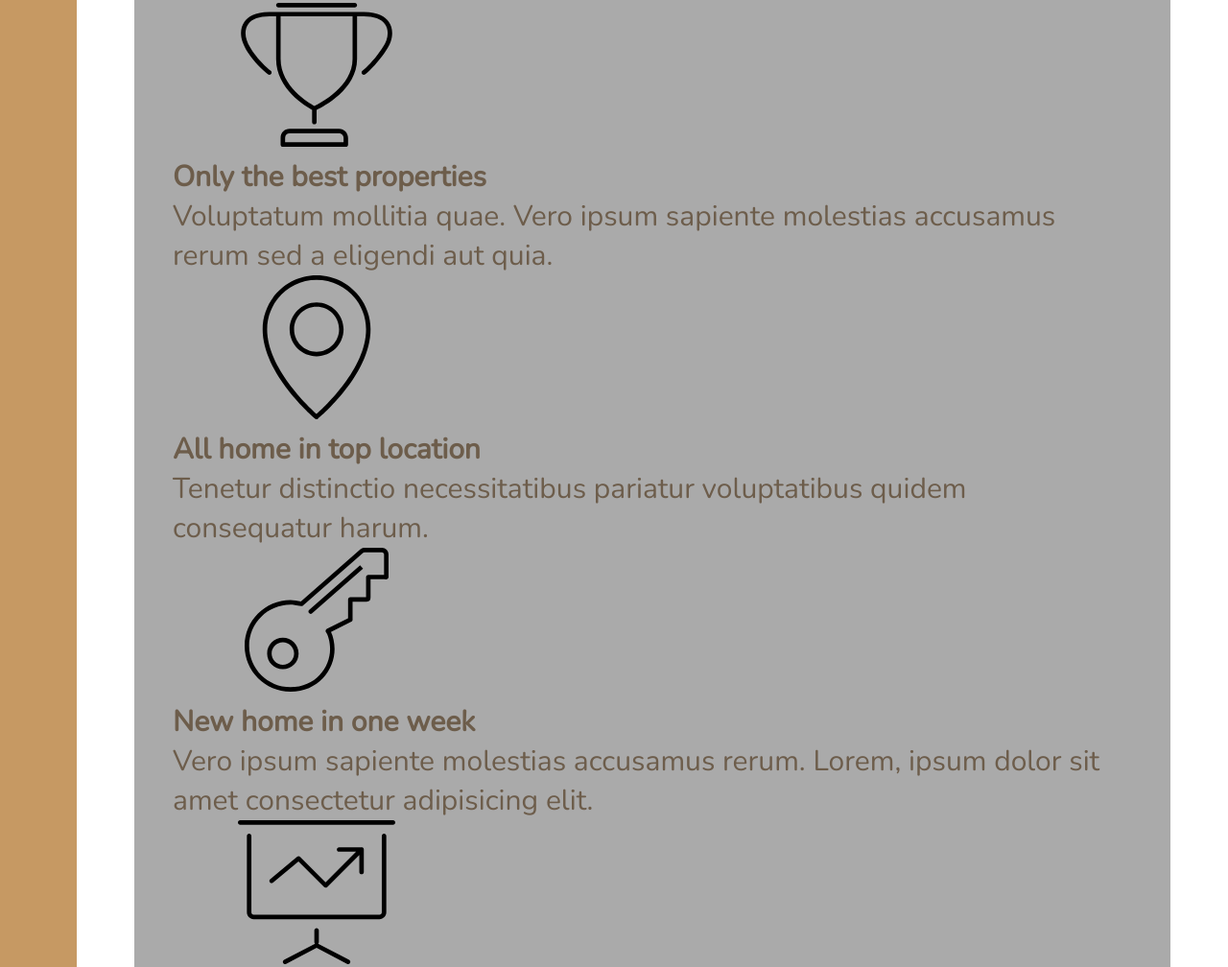
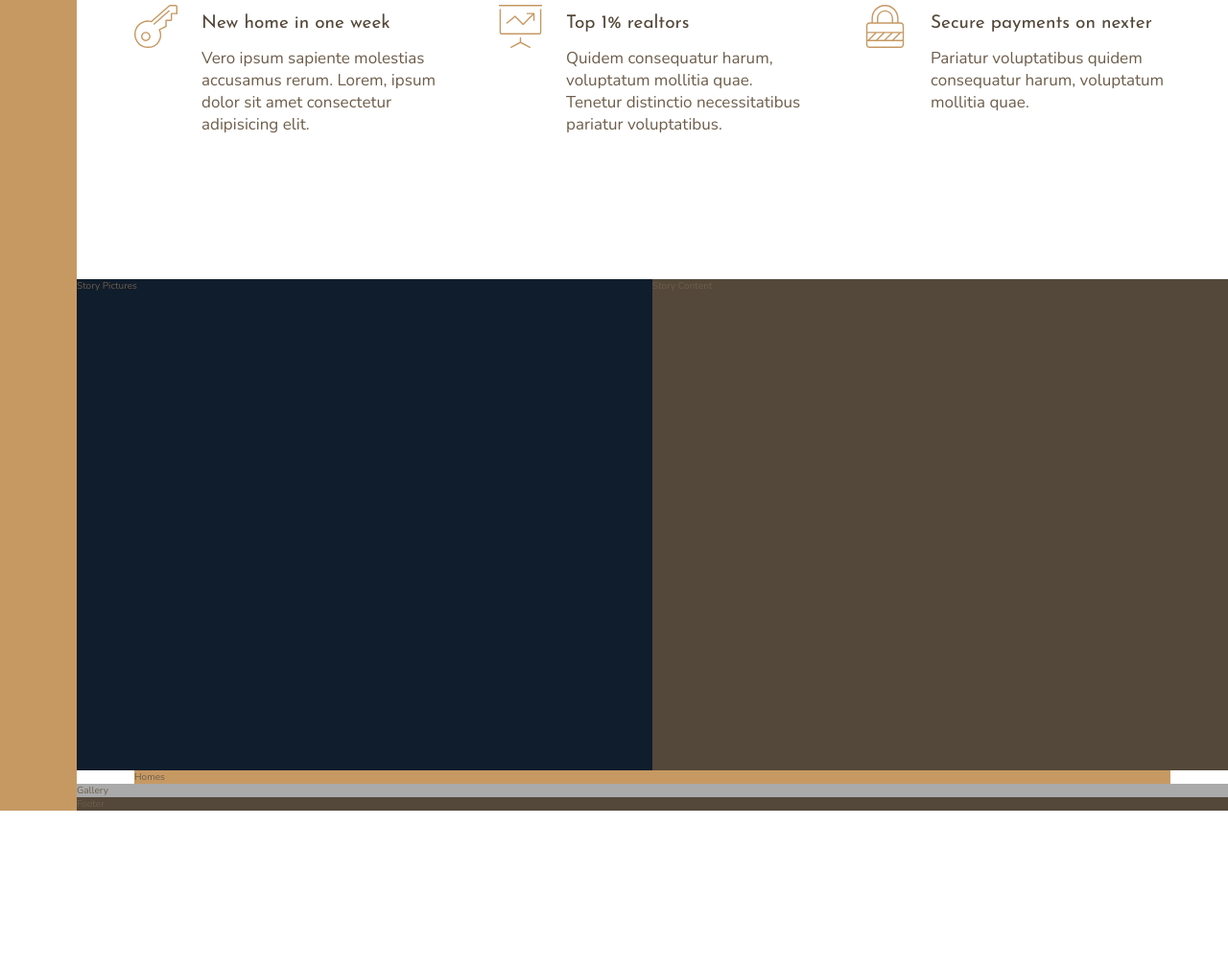
Before and after one commit to Asif-newaz/nexter, a website: page index.html in a window 1280 px wide. Shown: the part 961-1969 px from the top of the page at 96% size. After the commit the page ends 1806 px from the top, so only its background shows below. Drawn offline with nearby package versions, Linux system fonts and the light colour scheme.

Commit message:
update css file

```diff
--- a/css/style.css
+++ b/css/style.css
@@ -18,9 +18,17 @@ body {
   display: grid;
   grid-template-rows: 80vh min-content 40vw repeat(3, min-content);
   grid-template-columns: [sidebar-start] 8rem [sidebar-end full-start] minmax(6rem, 1fr) [center-start] repeat(8, [col-start] minmax(min-content, 14rem) [col-end]) [center-end] minmax(6rem, 1fr) [full-end]; }
-  .container > * {
-    padding: 40px;
-    font-size: 3rem; }
+
+.heading-1, .heading-2, .heading-3, .heading-4 {
+  font-family: "Josefin Sans", sans-serif;
+  font-weight: 400; }
+
+.heading-4 {
+  font-size: 1.9rem; }
+  .heading-4--light {
+    color: #f9f7f6; }
+  .heading-4--dark {
+    color: #54483a; }
 
 .sidebar {
   background-color: #c69963;
@@ -36,15 +44,33 @@ body {
   grid-column: col-end 6 / full-end; }
 
 .features {
-  background-color: #aaa;
-  grid-column: center-start / center-end; }
+  grid-column: center-start / center-end;
+  margin: 15rem 0;
+  display: grid;
+  grid-template-columns: repeat(auto-fit, minmax(25rem, 1fr));
+  grid-gap: 6rem;
+  align-items: start; }
+
+.feature {
+  display: grid;
+  grid-template-columns: min-content 1fr;
+  grid-row-gap: 1.5rem;
+  grid-column-gap: 2.5rem; }
+  .feature__icon {
+    fill: #c69963;
+    width: 4.5rem;
+    height: 4.5rem;
+    grid-row: 1 / span 2;
+    transform: translateY(-1rem); }
+  .feature__text {
+    font-size: 1.7rem; }
 
 .story__pictures {
-  background-color: #c69963;
+  background-color: #101d2c;
   grid-column: full-start / col-end 4; }
 
 .story__content {
-  background-color: #f9f7f6;
+  background-color: #54483a;
   grid-column: col-start 5 / full-end; }
 
 .home {
@@ -52,7 +78,7 @@ body {
   grid-column: center-start / center-end; }
 
 .gallery {
-  background-color: #54483a;
+  background-color: #aaa;
   grid-column: full-start / full-end; }
 
 .footer {
```
